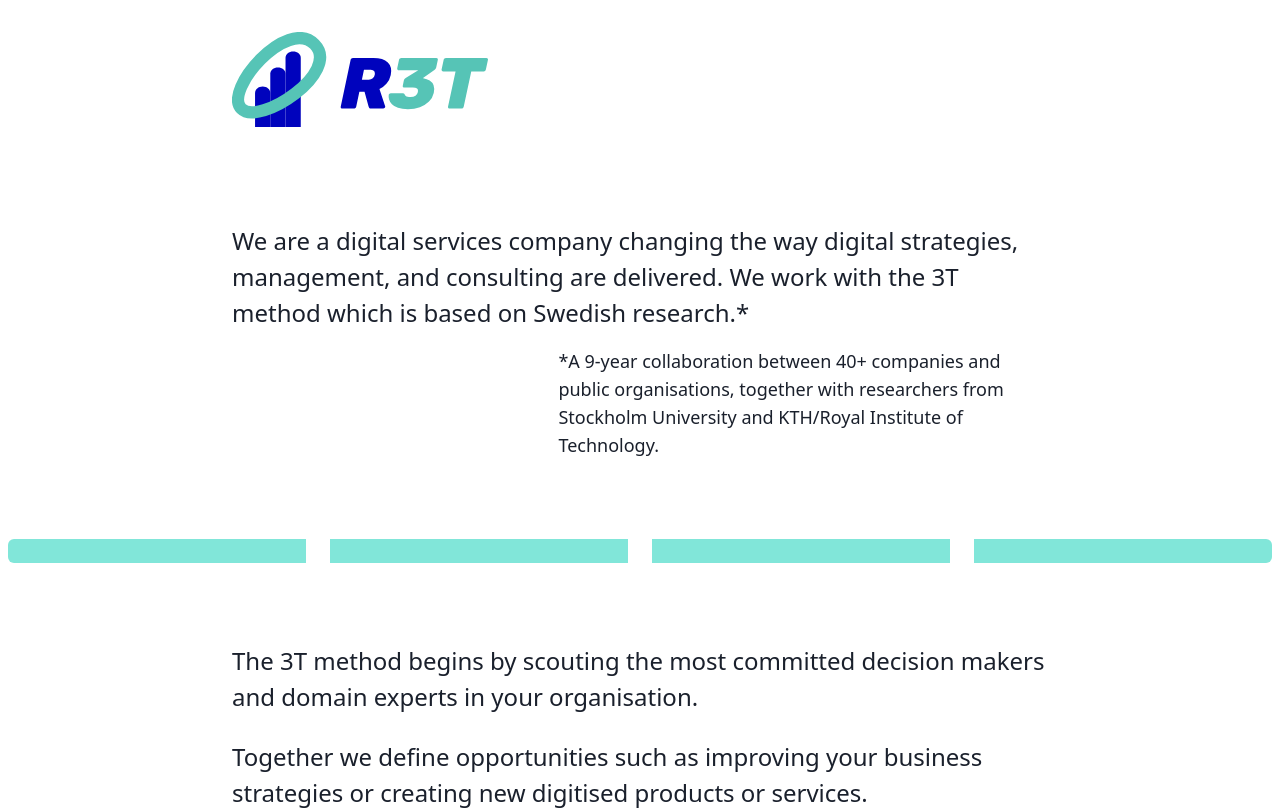
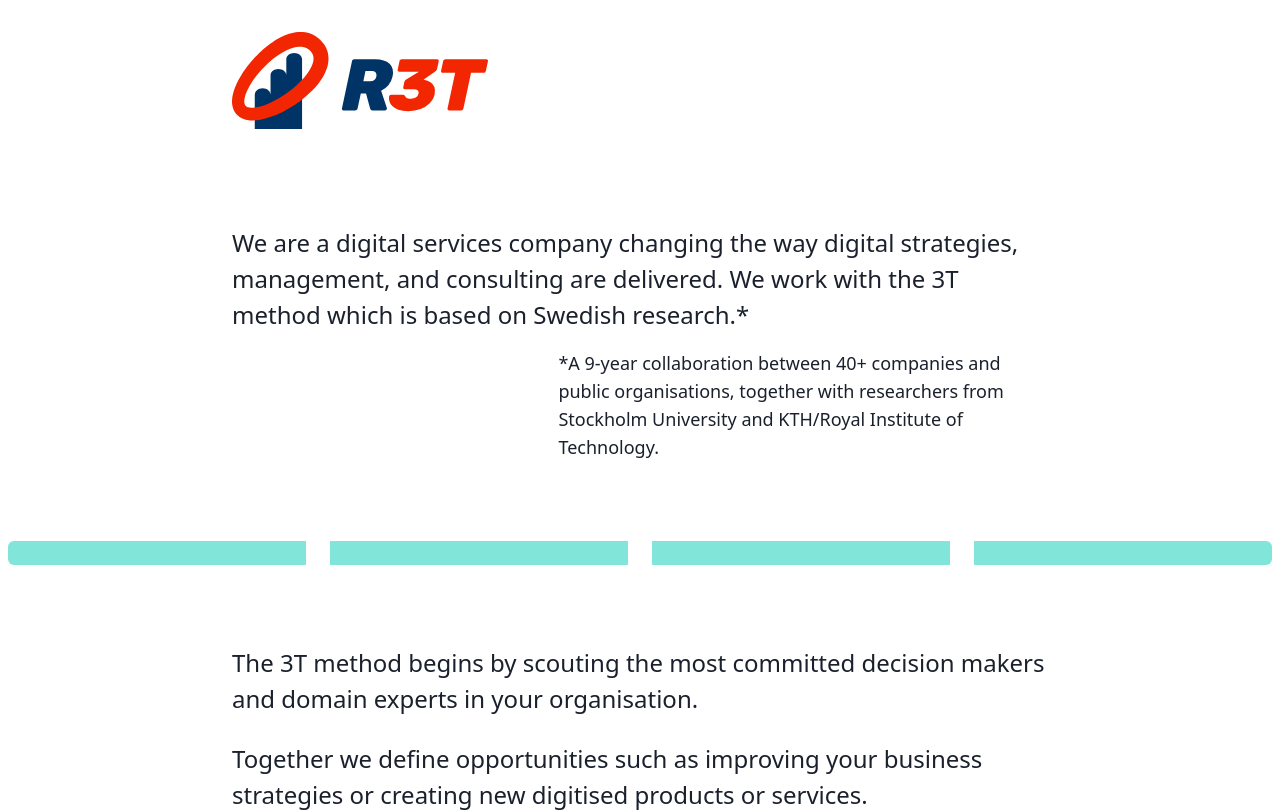
Before and after one commit to r3t-info/r3t, a Next.js app: page / in a window 1280 px wide. Shown: the top 812 px of the page. Built offline with nearby package versions, Linux system fonts and the light colour scheme; a web font is replaced by a local one.

Commit message:
changed logo

```diff
--- a/pages/index.js
+++ b/pages/index.js
@@ -40,7 +40,7 @@ export default function Home(props) {
       <div className="container mx-auto p-2 lg:py-4 space-y-8 lg:space-y-20">
         <header className="py-2 xl:py-4 px-1 bg-white rounded-md sm:px-16 md:px-20 lg:px-40 xl:px-56">
           <div className="w-56 sm:w-64">
-            <img src="images/logo/r3t-logo.svg" alt="logo" className="h-full" />
+            <img src="images/r3t-logo.svg" alt="logo" className="h-full" />
           </div>
           <h1 className="hidden text-6xl text-gray-900 font-bold tracking-tighter">{name}</h1>
         </header>
```
Also changed, not shown: public/images/logo/r3t-logo.svg (deleted), public/images/r3t-logo.svg (added).
